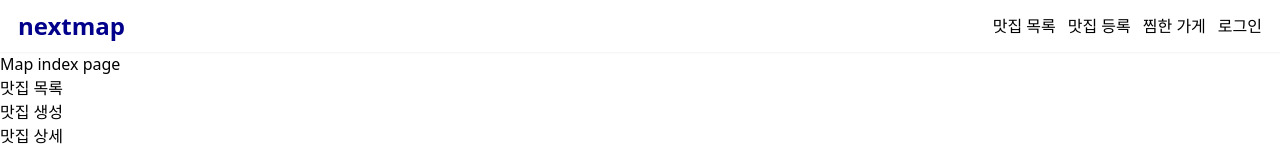
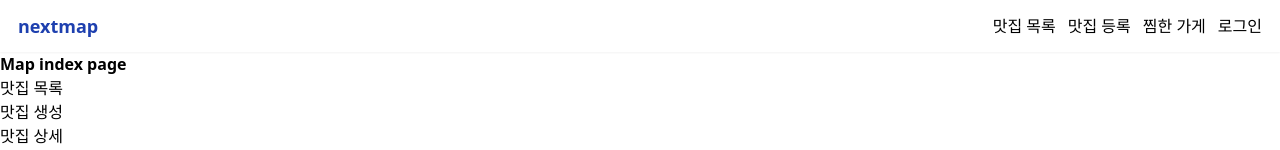
Before and after one commit to tmdeksdl/foodies, a Next.js app: page / in a window 1280 px wide. Shown: the top 150 px of the page. Built offline with nearby package versions, Linux system fonts and the light colour scheme.

Commit message:
Feat: tailwind css 적용

```diff
--- a/package.json
+++ b/package.json
@@ -18,11 +18,11 @@
     "@types/node": "^20",
     "@types/react": "^18",
     "@types/react-dom": "^18",
-    "autoprefixer": "^10.0.1",
+    "autoprefixer": "^10.4.16",
     "eslint": "^8",
     "eslint-config-next": "14.0.4",
-    "postcss": "^8",
-    "tailwindcss": "^3.3.0",
+    "postcss": "^8.4.33",
+    "tailwindcss": "^3.4.1",
     "typescript": "^5"
   }
 }
--- a/src/component/Navbar.tsx
+++ b/src/component/Navbar.tsx
@@ -9,7 +9,9 @@ export default function Navbar() {
   return (
     <>
       <div className="navbar">
-        <div className="navbar_logo">nextmap</div>
+        <Link className="navbar_logo" href="/">
+          nextmap
+        </Link>
         <div className="navbar_list">
           <Link href="/stores" className="navbar_list-item">
             맛집 목록
--- a/src/pages/_app.tsx
+++ b/src/pages/_app.tsx
@@ -1,6 +1,11 @@
+import Layout from '@/component/Layout';
 import '@/styles/globals.css';
 import type { AppProps } from 'next/app';
 
 export default function App({ Component, pageProps }: AppProps) {
-  return <Component {...pageProps} />;
+  return (
+    <Layout>
+      <Component {...pageProps} />
+    </Layout>
+  );
 }
--- a/src/pages/index.tsx
+++ b/src/pages/index.tsx
@@ -3,8 +3,8 @@ import Link from 'next/link';
 
 export default function Home() {
   return (
-    <Layout>
-      <h1>Map index page</h1>
+    <>
+      <h1 className="font-bold">Map index page</h1>
       <ul>
         <li>
           <Link href="/stores">맛집 목록</Link>
@@ -28,6 +28,6 @@ export default function Home() {
           <Link href="/users/likes">찜 목록</Link>
         </li>
       </ul>
-    </Layout>
+    </>
   );
 }
--- a/src/styles/globals.css
+++ b/src/styles/globals.css
@@ -3,79 +3,53 @@
 @tailwind utilities;
 
 .navbar {
-  display: flex;
-  justify-content: space-between;
-  align-items: center;
-  position: fixed;
-  width: 100%;
-  top: 0;
-  height: 52px;
-  box-shadow: 0 1px 2px 0 rgb(0 0 0 / 0.05);
-  background: white;
+  @apply flex justify-between items-center fixed w-full h-[52px] top-0 shadow-sm bg-white;
 }
 
 .navbar_logo {
-  font-size: 24px;
-  color: darkblue;
-  cursor: pointer;
-  font-weight: 600;
-  padding: 0 18px;
+  @apply text-blue-800 text-lg font-semibold cursor-pointer px-[18px] py-0;
 }
 
 .navbar_list {
-  padding: 0px 18px;
-  display: flex;
-  gap: 12px;
-  align-items: center;
+  @apply py-0 px-[18px] flex items-center gap-3;
 }
 
 .navbar_list-item {
-  cursor: pointer;
+  @apply cursor-pointer;
 }
 
 .navbar_list-item:hover {
-  color: darkgray;
+  @apply text-gray-600;
 }
 
 .navbar_button {
-  display: none;
+  @apply hidden cursor-pointer;
 }
 
 .layout {
-  padding-top: 52px;
+  @apply pt-[52px];
 }
 
 @media only screen and (max-width: 600px) {
   .navbar-mobile {
-    position: fixed;
-    width: 100%;
-    top: 52px;
-    background: darkblue;
-    color: white;
-    height: 100vh;
+    @apply fixed w-full text-white h-screen bg-blue-800 top-[52px];
   }
   .navbar_list {
-    display: none;
+    @apply hidden;
   }
   .navbar_list-item-mobile {
-    cursor: pointer;
+    @apply cursor-pointer;
   }
 
   .navbar_list-item-mobile:hover {
-    color: darkgray;
+    @apply text-gray-600;
   }
 
   .navbar_list-mobile {
-    display: flex;
-    flex-direction: column;
-    gap: 16px;
-    padding: 24px 18px;
-    align-items: start;
+    @apply flex gap-4 flex-col py-6 px-[18px];
   }
 
   .navbar_button {
-    display: block;
-    padding: 0px 18px;
-    cursor: pointer;
+    @apply block px-[18px] cursor-pointer;
   }
 }
```
Also changed, not shown: 1 other file (tests, documents, lock files or other folders).
